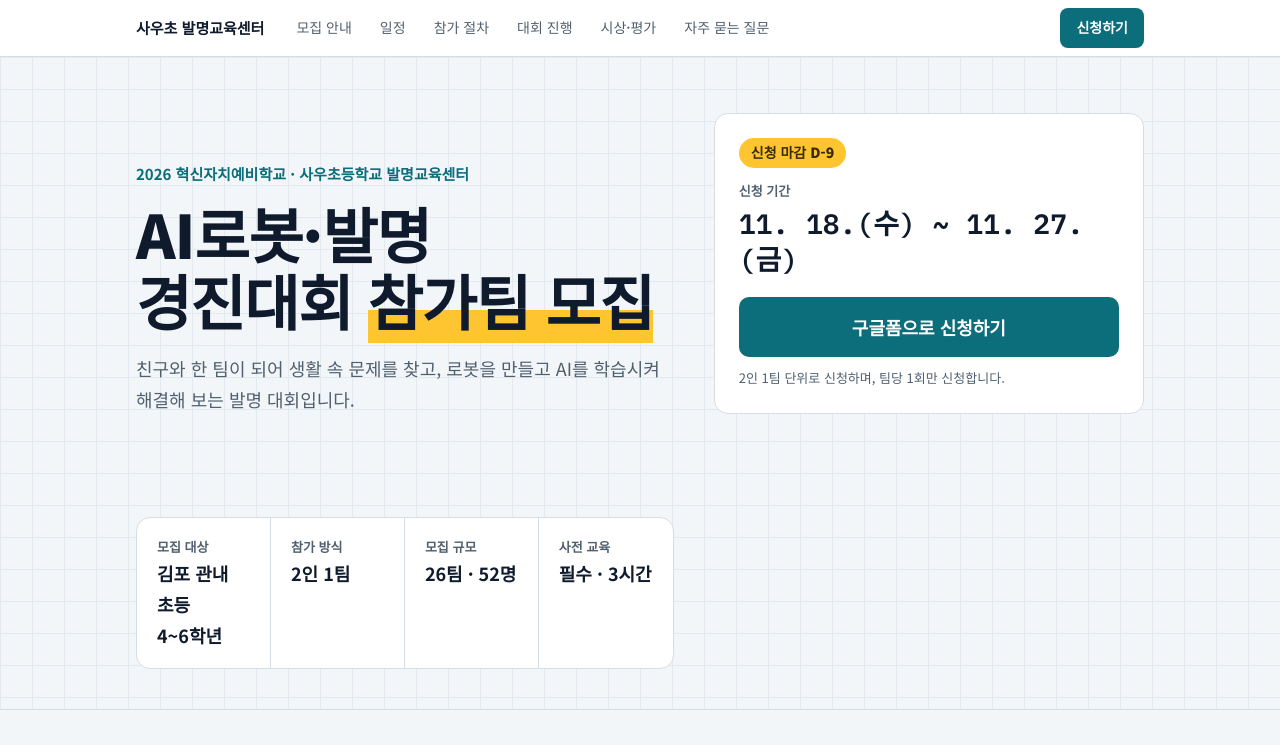
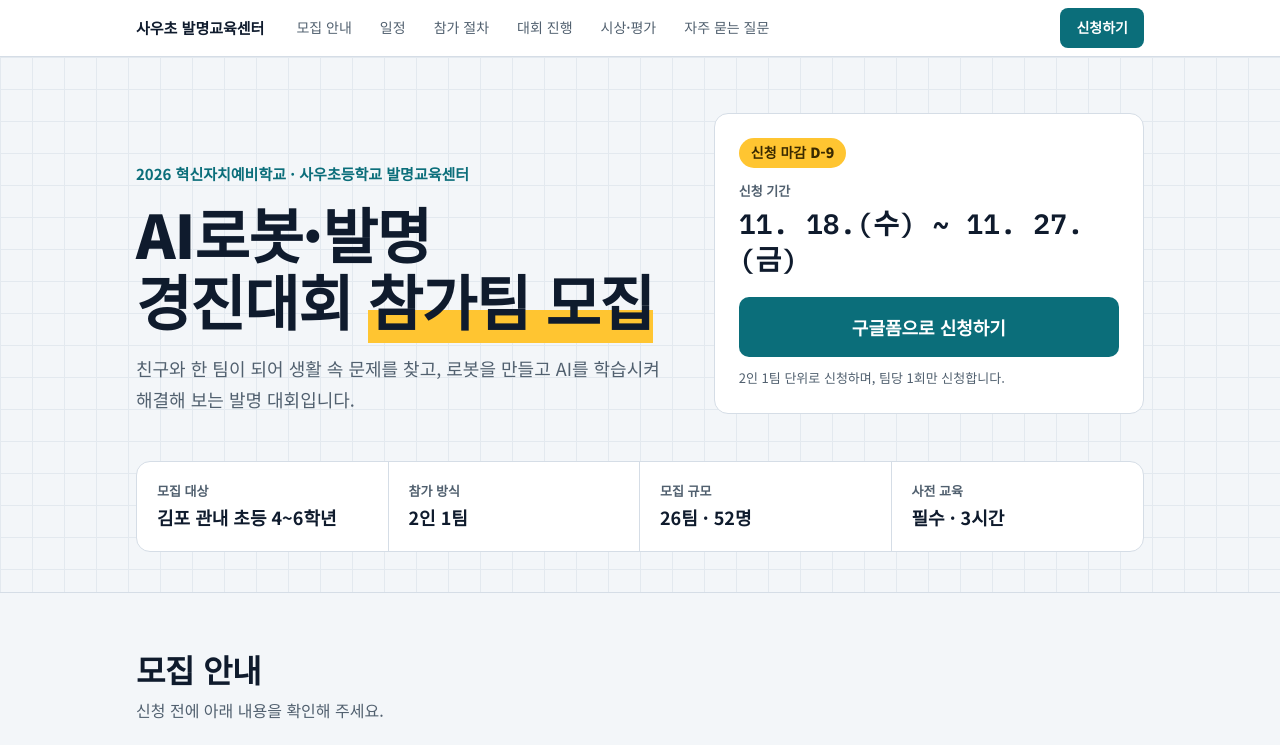
Before and after one commit to eastflame28-bit/sawoo-robot-ai, a plain HTML site: page index.html in a window 1280 px wide. Shown: the top 745 px of the page. Drawn offline with Linux system fonts and the light colour scheme.

Commit message:
Change div style from padding to Fix hero fact strip widthdisplay block

```diff
--- a/index.html
+++ b/index.html
@@ -144,7 +144,7 @@ footer b{color:var(--ink)}
       <small>2인 1팀 단위로 신청하며, 팀당 1회만 신청합니다.</small>
     </div>
   </div>
-  <div class="wrap" style="padding-bottom:40px">
+  <div class="wrap" style="display:block;padding-block:0 40px">
     <div class="facts" style="width:100%">
       <div><b>모집 대상</b><span>김포 관내 초등 4~6학년</span></div>
       <div><b>참가 방식</b><span>2인 1팀</span></div>
```
